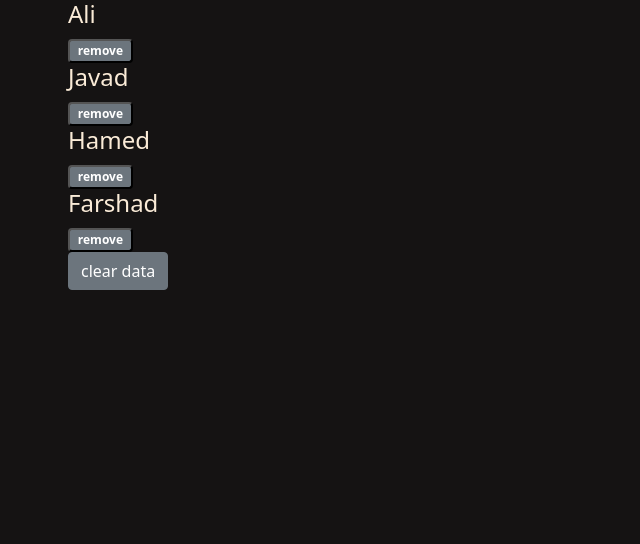
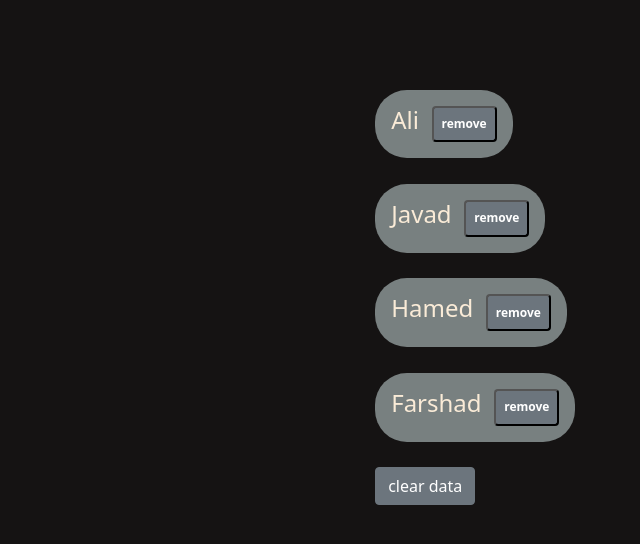
Before and after one commit to KiarashYavari/react_codes, a React (Create React App) app: page / in a window 1280 px wide. Shown: the top 544 px of the page, without its empty margins (14-654 px from the left). Built offline with nearby package versions, Linux system fonts and the light colour scheme.

Commit message:
add styles with bootstrap ans scss

```diff
--- a/src/index.css
+++ b/src/index.css
@@ -3,14 +3,27 @@ body {
   color: antiquewhite;
 }
 
+.container {
+  margin-top: 7vw !important;
+}
+
 .use-state-title {
   margin-top: 7vw;
-  margin-left: 20vw;
+  margin-left: 24vw;
 }
 
-.change-btn-title {
+#claer-data-btn, .names-list, .change-btn-title {
   margin-top: 2vw;
-  margin-left: 20vw;
+  margin-left: 24vw;
+}
+
+.names-list {
+  background-color: rgba(236, 255, 255, 0.461);
+  border-radius: 2rem;
+  width: max-content;
+  padding: 1rem;
+  display: flex;
+  gap: 1vw;
 }
 
 /*# sourceMappingURL=index.css.map */
--- a/src/index.scss
+++ b/src/index.scss
@@ -3,14 +3,40 @@ body {
   color:antiquewhite;
 }
 
-$left-margin : 20vw;
+$left-margin : 24vw;
+
+.container{
+  margin-top: 7vw !important;
+}
 
 .use-state-title{
   margin-top: 7vw ;
   margin-left: $left-margin ;
 }
 
-.change-btn-title{
+%based-margins {
   margin-top: 2vw;
   margin-left: $left-margin;
 }
+
+.change-btn-title{
+  @extend %based-margins;
+}
+
+.names-list{
+  @extend %based-margins;
+  background-color: rgba(236, 255, 255, 0.461);
+  border-radius: 2rem;
+  width:max-content;
+  padding: 1rem;
+  display:flex;
+  gap:1vw;
+}
+
+#claer-data-btn{
+  @extend %based-margins;
+}
+
+// #list-remove-btn{
+
+// }
```
Also changed, not shown: 1 other file (tests, documents, lock files or other folders).
